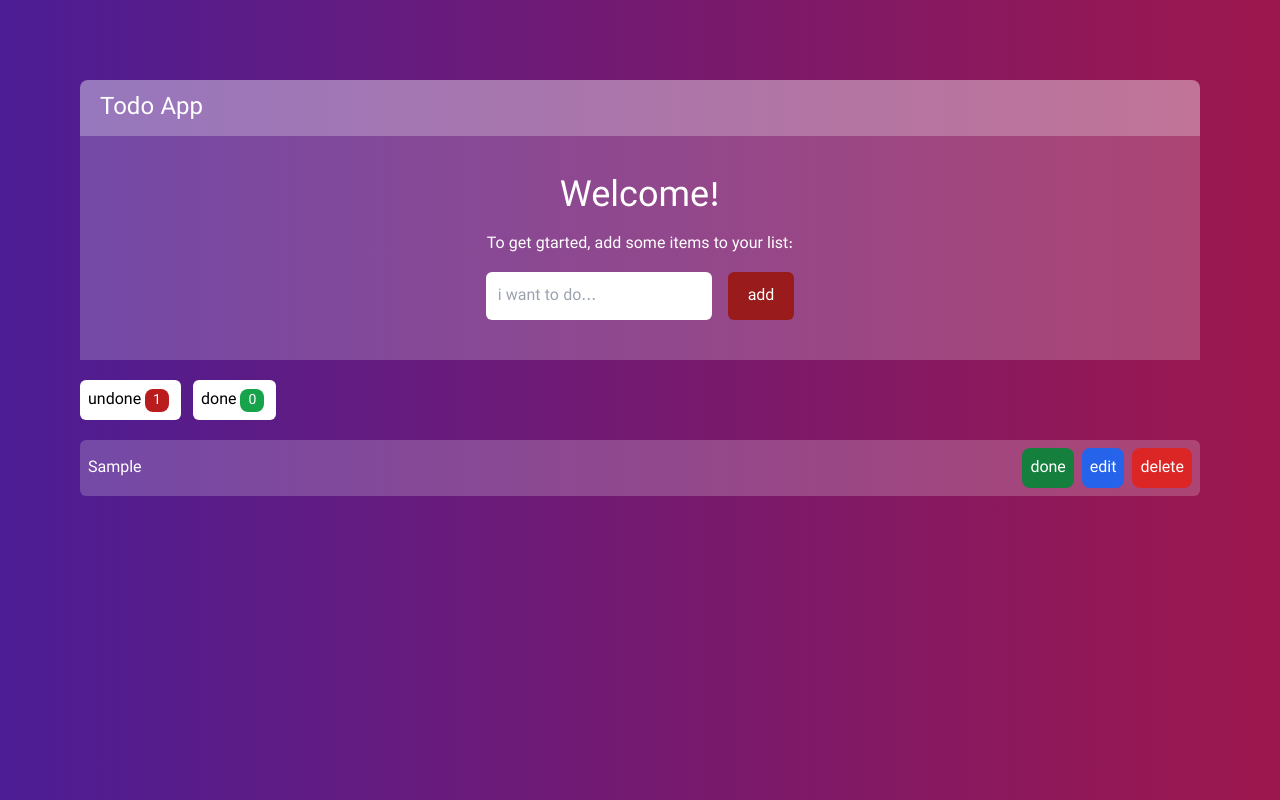
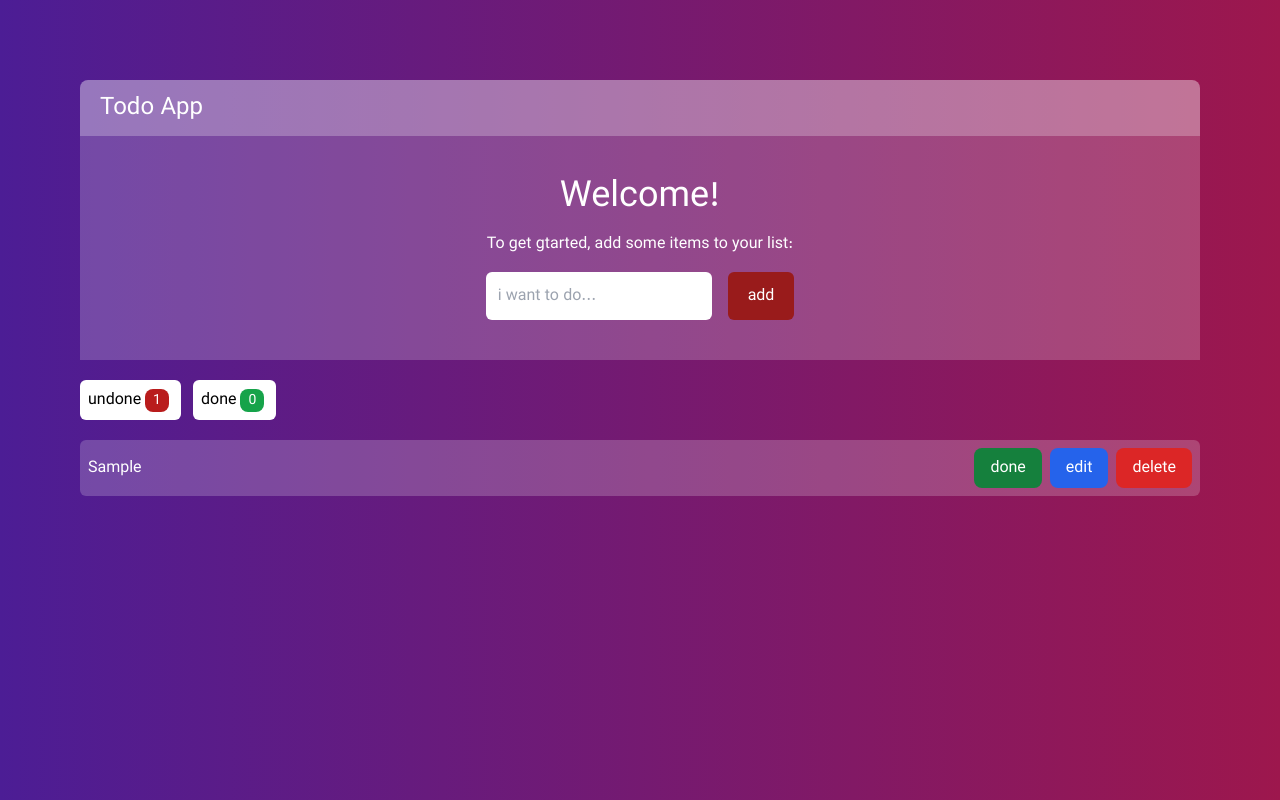
Before and after one commit to ArashH0sseini/todoapp, a React (Create React App) app: page / in a window 1280 px wide. Both pictures are taken after typing "Sample" into the empty fields and a click on the button "add". Built offline with nearby package versions, Linux system fonts and the light colour scheme; the HTML template or start-up script is replaced by a standard one.

Commit message:
Compelete edit todos

```diff
--- a/src/App.js
+++ b/src/App.js
@@ -19,6 +19,15 @@ function App() {
     setTodos(
       todos.filter(todo => key !== todo.key)
     )
+  }
+
+  const editTodo = (key, text) => {
+    let item = todos.find(item => item.key === key)
+    item.text = text;
+
+    let newTodos = todos.filter(item => item.key !== key)
+
+    setTodos([...newTodos, item])
   }
 
   const toggleTodo = (key) => {
@@ -54,7 +63,7 @@ function App() {
             </nav>
             {
               filterTodos.length === 0 ? <p className='text-center bg-white/20 text-white p-4 rounded-md'>There isnt any todos</p> :
-                filterTodos.map(item => <Todo key={item.key} items={item} delete={deleteTodo} done={toggleTodo} />)
+                filterTodos.map(item => <Todo key={item.key} items={item} delete={deleteTodo} done={toggleTodo} edit={editTodo} />)
             }
           </div>
         </section>
--- /dev/null
+++ b/src/Components/EditTodos.jsx
@@ -0,0 +1,23 @@
+import React, { useState } from "react";
+
+const EditTodos = (props) => {
+  const [text, setText] = useState(props.text);
+  const inputHandler = (e) => setText(e.target.value);
+  return (
+    <div className="flex bg-white/20 mt-5 rounded-md p-2 justify-between items-center">
+      <div className="text-white">
+        <input className="text-black rounded-md p-1 focus:outline-none" value={text} onChange={inputHandler} />
+      </div>
+      <div className="flex space-x-2">
+        <button
+          className="bg-blue-600 p-2 px-4 text-white rounded-lg"
+          onClick={() => props.edit(text)}
+        >
+          edit
+        </button>
+      </div>
+    </div>
+  );
+};
+
+export default EditTodos;
--- a/src/Components/Todo.jsx
+++ b/src/Components/Todo.jsx
@@ -1,25 +1,47 @@
-import React from "react";
+import React, { useState } from "react";
+import EditTodos from "./EditTodos";
 
 const Todo = (props) => {
+  const [edit, setEdit] = useState(false);
+
+  let editHandler = text => {
+      props.edit(props.items.key,text)
+      setEdit(false)
+  };
   return (
+    <>
+      {!edit ? (
         <div className="flex bg-white/20 mt-5 rounded-md p-2 justify-between items-center">
           <div className="text-white">{props.items.text}</div>
           <div className="flex space-x-2">
             <button
-          className={props.items.done?"bg-orange-600 p-2 text-white rounded-lg":"bg-green-700 p-2 text-white rounded-lg"}
-          onClick={()=>props.done(props.items.key)}
+              className={
+                props.items.done
+                  ? "bg-orange-600 p-2 px-4 text-white rounded-lg"
+                  : "bg-green-700 p-2 px-4 text-white rounded-lg"
+              }
+              onClick={() => props.done(props.items.key)}
             >
-          {props.items.done ? 'undone' : 'done'}
+              {props.items.done ? "undone" : "done"}
             </button>
-        <button className="bg-blue-600 p-2 text-white rounded-lg">edit</button>
             <button
-          className="bg-red-600 p-2 text-white rounded-lg"
+              className="bg-blue-600 p-2 px-4 text-white rounded-lg"
+              onClick={() => setEdit(true)}
+            >
+              edit
+            </button>
+            <button
+              className="bg-red-600 p-2 px-4 text-white rounded-lg"
               onClick={() => props.delete(props.items.key)}
             >
               delete
             </button>
           </div>
         </div>
+      ) : (
+        <EditTodos text={props.items.text} edit={editHandler} />
+      )}
+    </>
   );
 };
 
```
Lines whose indentation alone changed are shown as unchanged.
